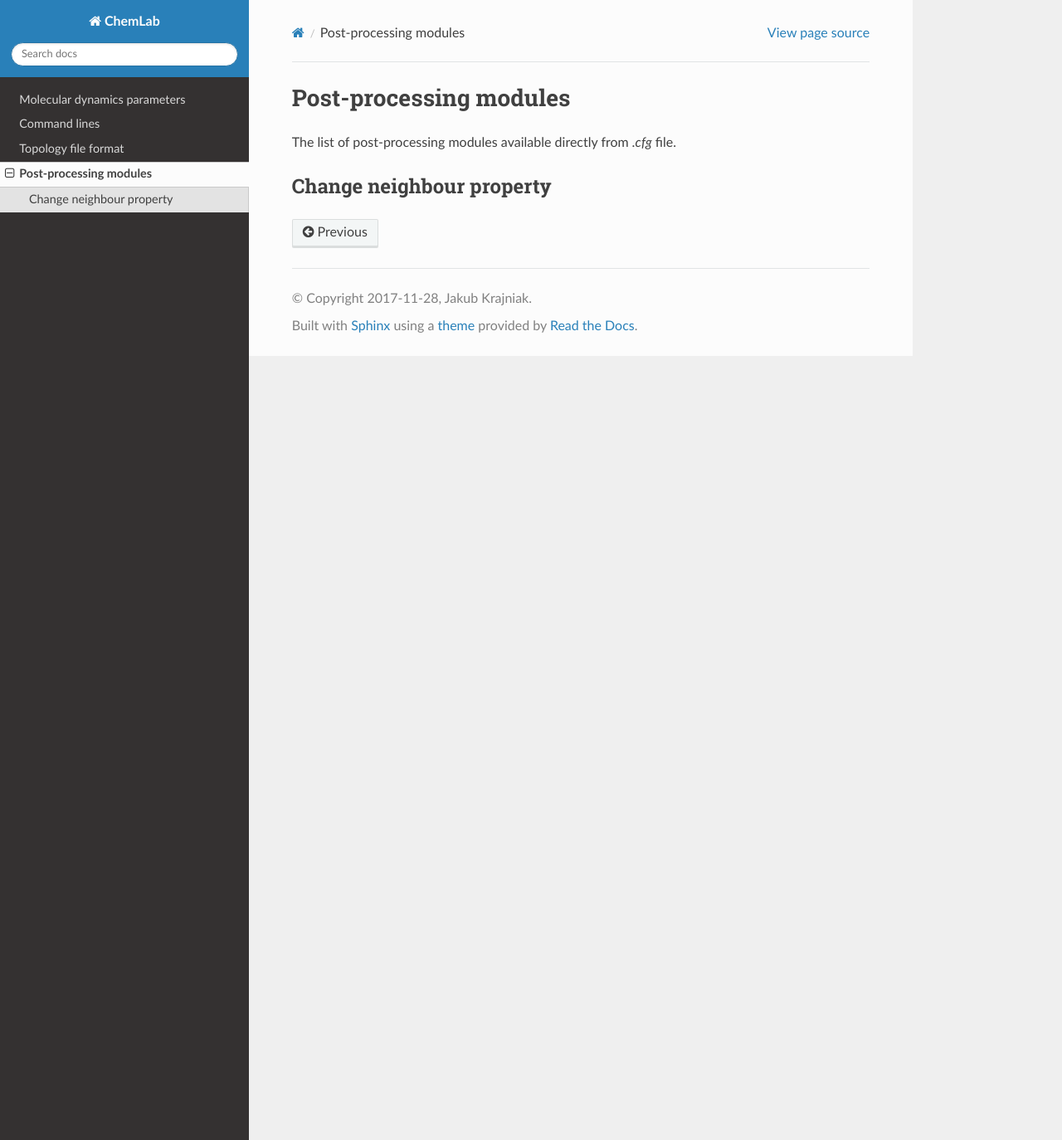
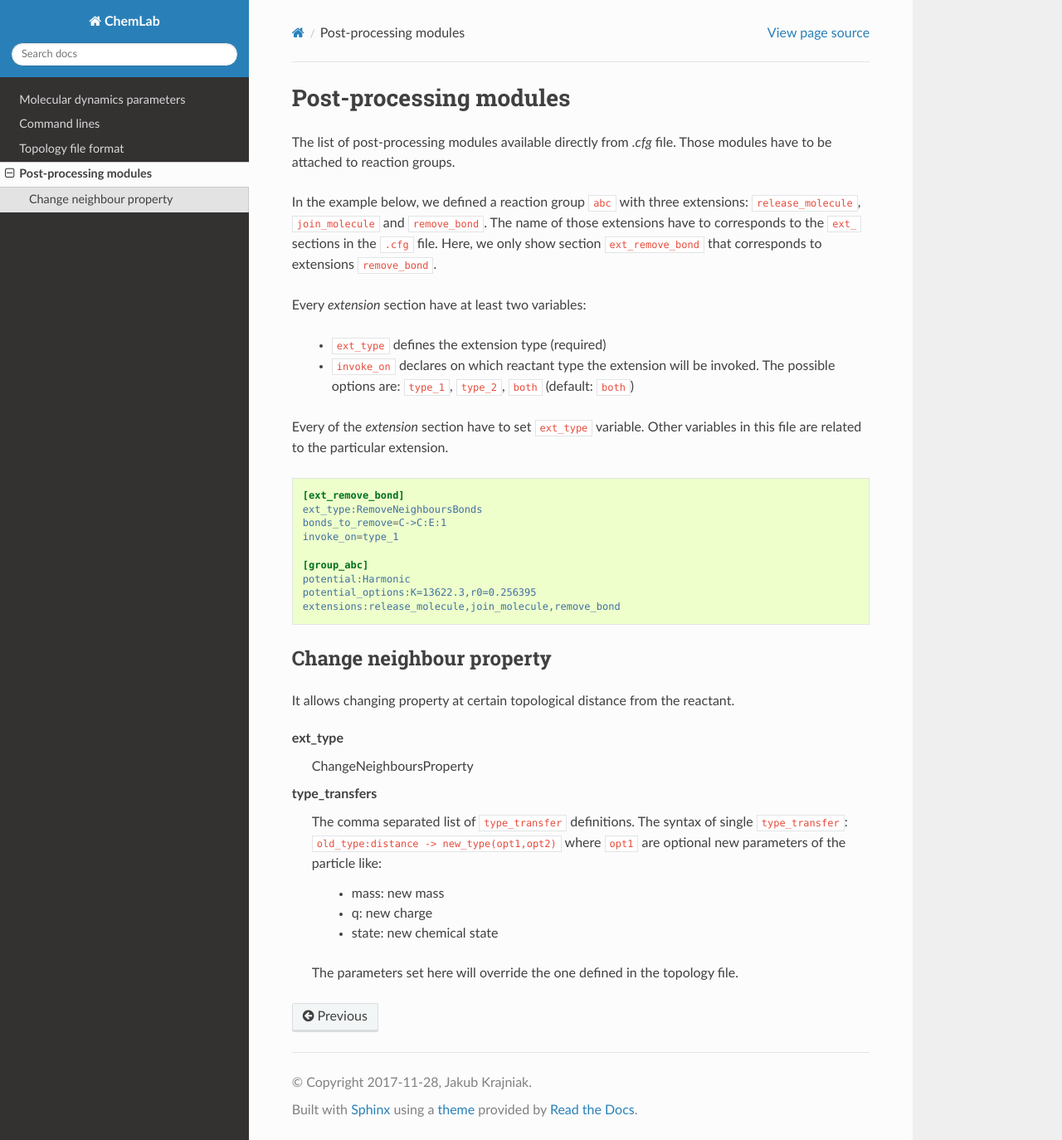
Before and after one commit to cgchemlab/chemlab, a Sphinx documentation site: the page built from doc/post_processing.rst, in a window 1280 px wide and 1374 px high. Shown: the whole window at 83% size. Built offline with Sphinx 7.4.7 and the Read the Docs theme 2.0.0, drawn with Linux system fonts in a browser that asks for light colours.

Commit message:
started the work on documentation of post-processing methods

```diff
--- a/doc/post_processing.rst
+++ b/doc/post_processing.rst
@@ -2,7 +2,53 @@ Post-processing modules
 ========================
 
 The list of post-processing modules available directly from `.cfg` file.
+Those modules have to be attached to reaction groups.
 
+In the example below, we defined a reaction group ``abc`` with three extensions: ``release_molecule``,
+``join_molecule`` and ``remove_bond``.
+The name of those extensions have to corresponds to the ``ext_`` sections in the ``.cfg`` file.
+Here, we only show section ``ext_remove_bond`` that corresponds to extensions ``remove_bond``.
+
+Every *extension* section have at least two variables:
+
+ - ``ext_type`` defines the extension type (required)
+ - ``invoke_on`` declares on which reactant type the extension will be invoked.
+   The possible options are: ``type_1``, ``type_2``, ``both`` (default: ``both``)
+
+Every of the *extension* section have to set ``ext_type`` variable. Other variables in
+this file are related to the particular extension.
+
+
+.. code-block:: ini
+
+   [ext_remove_bond]
+   ext_type:RemoveNeighboursBonds
+   bonds_to_remove=C->C:E:1
+   invoke_on=type_1
+
+   [group_abc]
+   potential:Harmonic
+   potential_options:K=13622.3,r0=0.256395
+   extensions:release_molecule,join_molecule,remove_bond
 
 Change neighbour property
 ----------------------------
+
+It allows changing property at certain topological distance from the reactant.
+
+.. glossary::
+
+   ext_type
+      ChangeNeighboursProperty
+
+   type_transfers
+      The comma separated list of ``type_transfer`` definitions.
+      The syntax of single ``type_transfer``:
+      ``old_type:distance -> new_type(opt1,opt2)``
+      where ``opt1`` are optional new parameters of the particle like:
+
+       - mass: new mass
+       - q: new charge
+       - state: new chemical state
+
+      The parameters set here will override the one defined in the topology file.
```
